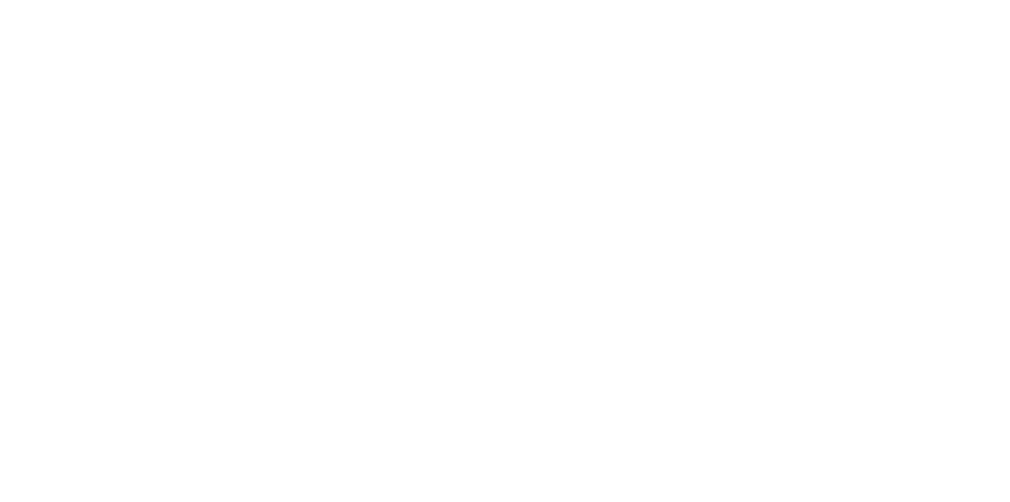
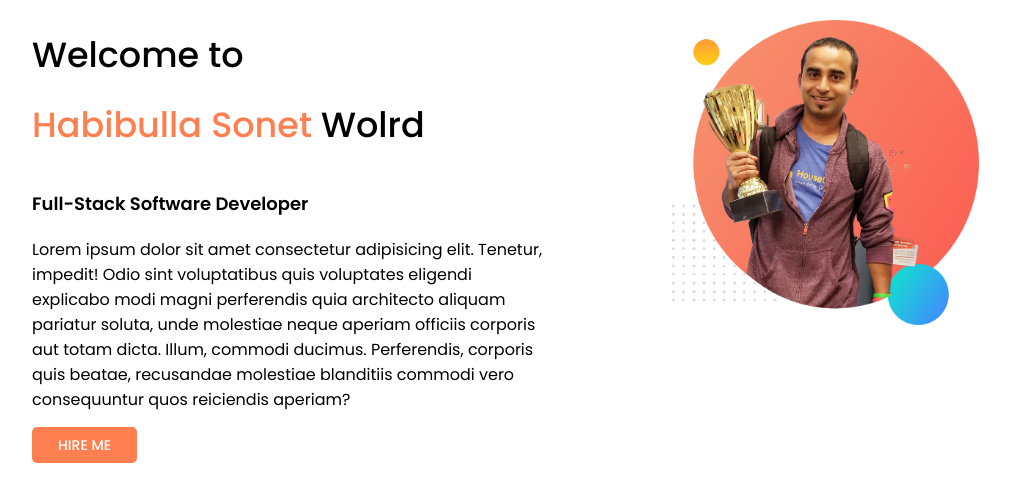
Before and after one commit to HabibullaSonet/Portfolio-2-Practise, a plain HTML site: page index.html in a window 1280 px wide. Shown: the whole page, without its empty margins (32-1042 px from the left). Drawn offline with Linux system fonts and the light colour scheme.

Commit message:
Top Part

```diff
--- a/index.html
+++ b/index.html
@@ -1,12 +1,27 @@
 <!DOCTYPE html>
 <html lang="en">
+
 <head>
     <meta charset="UTF-8">
     <meta http-equiv="X-UA-Compatible" content="IE=edge">
     <meta name="viewport" content="width=device-width, initial-scale=1.0">
     <title>Document</title>
+    <link rel="stylesheet" href="style.css">
 </head>
+
 <body>
+    <section class="top-section">
+        <div class="half-width">
+            <h1>Welcome to<br><span class="my-name">Habibulla Sonet</span> Wolrd</h1>
+            <h4>Full-Stack Software Developer</h4>
 
+            <p>Lorem ipsum dolor sit amet consectetur adipisicing elit. Tenetur, impedit! Odio sint voluptatibus quis voluptates eligendi explicabo modi magni perferendis quia architecto aliquam pariatur soluta, unde molestiae neque aperiam officiis corporis aut totam dicta. Illum, commodi ducimus. Perferendis, corporis quis beatae, recusandae molestiae blanditiis commodi vero consequuntur quos reiciendis aperiam?</p>
+            <a class="btn" href="https://www.youtube.com/channel/UCaAWI7uefV7L3h-xyiLXM0Q">Hire Me</a>
+        </div>
+        <div class="half-width">
+            <img src="/Resources/jhankar.png" alt="">
+        </div>
+    </section>
 </body>
+
 </html>
--- a/style.css
+++ b/style.css
@@ -0,0 +1,67 @@
+@import url('https://fonts.googleapis.com/css2?family=Poppins:ital,wght@0,200;0,300;0,400;0,500;0,600;0,700;1,200;1,300;1,400;1,500;1,600&display=swap');
+*{
+    margin: 0;
+    padding: 0;
+    font-family: 'Poppins', sans-serif;
+}
+
+.top-section{
+    float: left;
+}
+.left-side{
+    width: 40%;
+}
+.half-width{
+    width: 40%;
+    height: 100%;
+    float: left;
+    margin-left: 5%;
+    margin-right: 5%;
+}
+.half-width img{
+    margin-top: 20px;
+    width: 60%;
+}
+
+h1{
+    font-size: 35px;
+    font-weight: 500;
+}
+
+h4{
+    font-size: 18px;
+    font-weight: 600;
+}
+
+.btn{
+    padding: 8px 26px;
+    background-color: coral;
+    color: white;
+    text-transform: uppercase;
+    text-decoration: none;
+    font-size: 14px;
+    font-weight: 500;
+    border-radius: 5px;
+}
+
+/* ============== */
+/* Header Section */
+/* ============== */
+
+.half-width h1{
+    line-height: 70px;
+    margin-top: 20px;
+    margin-bottom: 30px;
+}
+
+.half-width h1 .my-name{
+    color: coral;
+}
+
+.half-width h4{
+    margin-bottom: 20px;
+}
+
+.half-width p{
+    margin-bottom: 20px;
+}
```
